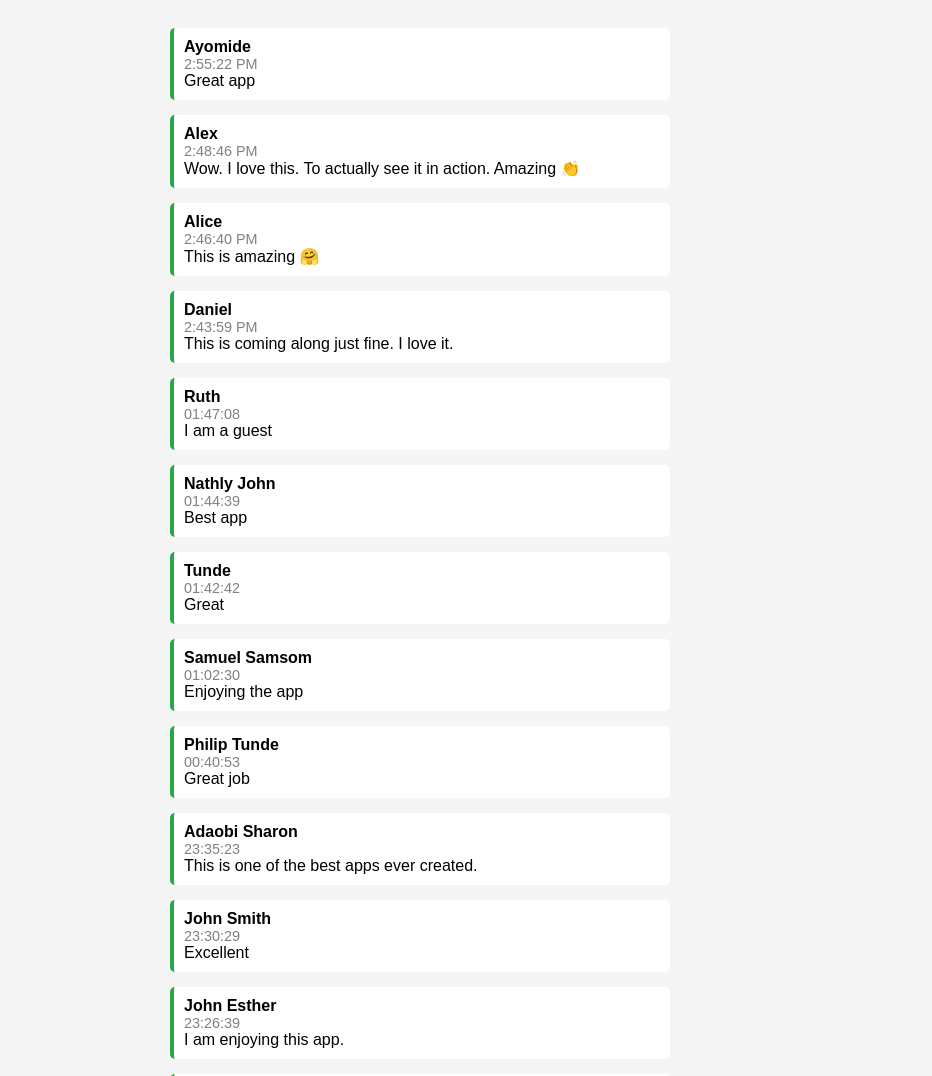
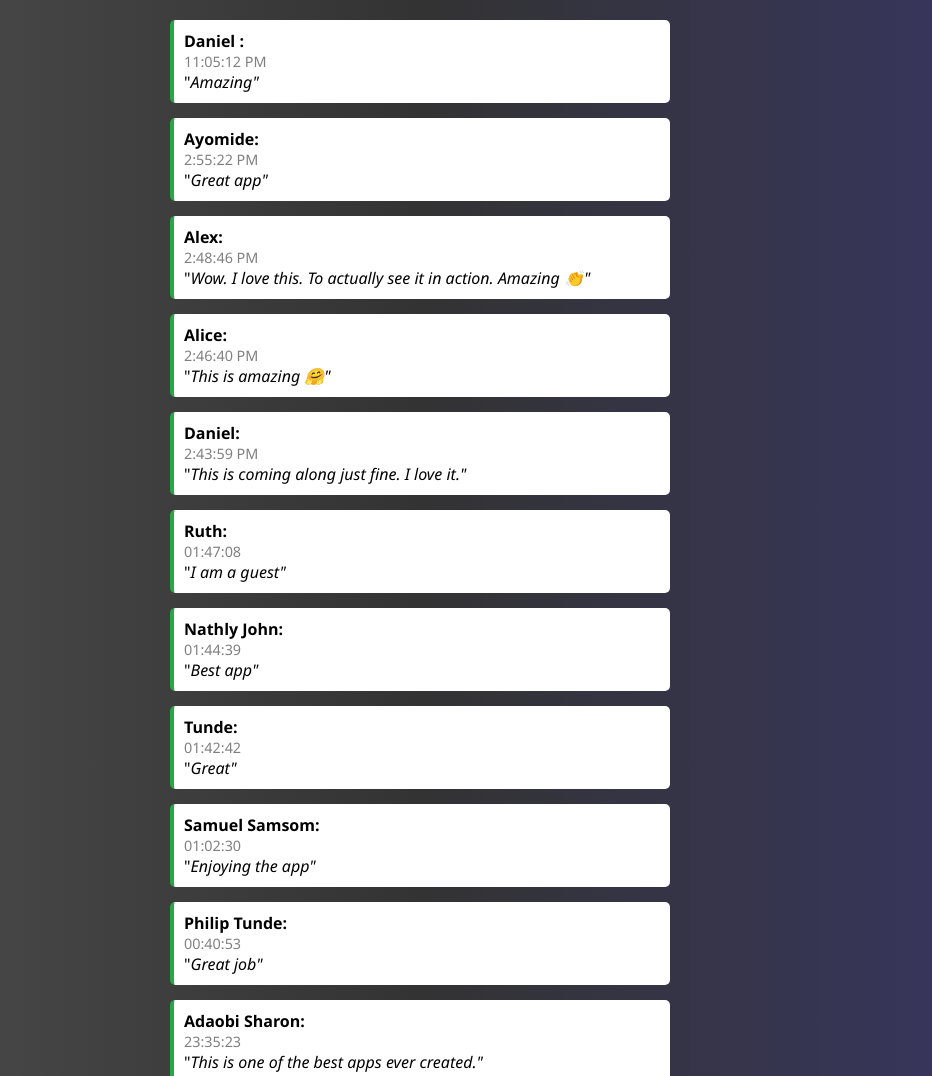
Before and after one commit to Jesuyimika-Olotu/guest-book-app, a website: page public/guestbook.html in a window 1280 px wide. Shown: the top 1076 px of the page, without its empty margins (220-1152 px from the left). Drawn offline with Linux system fonts and the light colour scheme.

Commit message:
Enhanced UI: gradient background, styled heading, aligned form inputs, added auto-refresh

```diff
--- a/public/guestbook.html
+++ b/public/guestbook.html
@@ -6,9 +6,11 @@
     <title>Document</title>
     <style>
         body {
-        font-family: Arial, sans-serif;
-        background: #f5f5f5;
-        padding: 20px;
+          background: linear-gradient(270deg, #383664, #333333, #4b4949f7);
+          min-height: 100vh;
+          font-family: 'Segoe UI', sans-serif;
+          margin: 0;
+          padding: 20px;
         }
 
         h1 {
@@ -68,9 +70,9 @@
         }
 
         commentElement.innerHTML = `
-          <div class="name">${comment.name}</div>
+          <div class="name">${comment.name}:</div>
           <div class="time">${comment.time}</div>
-          <div class="message">${comment.comment}</div>
+          <div class="message">"<em>${comment.comment}<em>"</div>
         `;
         commentsContainer.appendChild(commentElement);
       });
--- a/public/guestbook.json
+++ b/public/guestbook.json
@@ -1 +1 @@
-[{"name":"John","comment":"I like the app.","time":"23:24:41"},{"name":"John Esther","comment":"I am enjoying this app.","time":"23:26:39"},{"name":"John Smith","comment":"Excellent","time":"23:30:29"},{"name":"Adaobi Sharon","comment":"This is one of the best apps ever created.","time":"23:35:23"},{"name":"Philip Tunde","comment":"Great job","time":"00:40:53"},{"name":"Samuel Samsom","comment":"Enjoying the app","time":"01:02:30"},{"name":"Tunde","comment":"Great","time":"01:42:42"},{"name":"Nathly John","comment":"Best app","time":"01:44:39"},{"name":"Ruth","comment":"I am a guest","time":"01:47:08"},{"name":"Daniel","comment":"This is coming along just fine. I love it.","time":"2:43:59 PM"},{"name":"Alice","comment":"This is amazing 🤗","time":"2:46:40 PM"},{"name":"Alex","comment":"Wow. I love this. To actually see it in action. Amazing 👏","time":"2:48:46 PM"},{"name":"Ayomide","comment":"Great app","time":"2:55:22 PM"}]
+[{"name":"John","comment":"I like the app.","time":"23:24:41"},{"name":"John Esther","comment":"I am enjoying this app.","time":"23:26:39"},{"name":"John Smith","comment":"Excellent","time":"23:30:29"},{"name":"Adaobi Sharon","comment":"This is one of the best apps ever created.","time":"23:35:23"},{"name":"Philip Tunde","comment":"Great job","time":"00:40:53"},{"name":"Samuel Samsom","comment":"Enjoying the app","time":"01:02:30"},{"name":"Tunde","comment":"Great","time":"01:42:42"},{"name":"Nathly John","comment":"Best app","time":"01:44:39"},{"name":"Ruth","comment":"I am a guest","time":"01:47:08"},{"name":"Daniel","comment":"This is coming along just fine. I love it.","time":"2:43:59 PM"},{"name":"Alice","comment":"This is amazing 🤗","time":"2:46:40 PM"},{"name":"Alex","comment":"Wow. I love this. To actually see it in action. Amazing 👏","time":"2:48:46 PM"},{"name":"Ayomide","comment":"Great app","time":"2:55:22 PM"},{"name":"Daniel ","comment":"Amazing","time":"11:05:12 PM"}]
--- a/public/styles.css
+++ b/public/styles.css
@@ -5,7 +5,6 @@ body {
   margin: 0;
   padding: 20px;
 }
-
 
 h1.heading {
   text-align: center;
```
Also changed, not shown: public/index.html (+2 -2 lines).
